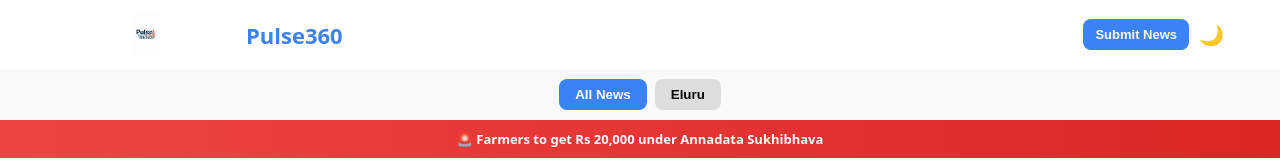
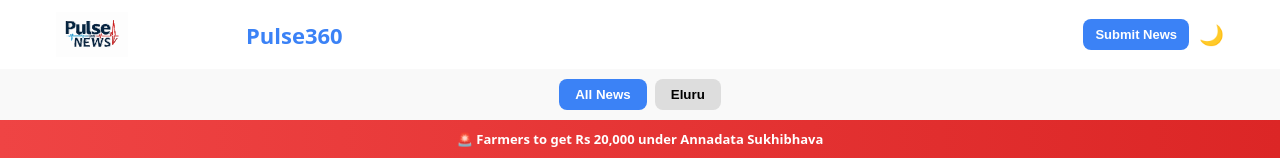
Before and after one commit to Narasimha-cyber/pulse360, a Next.js app: page / in a window 1280 px wide. Shown: the top 160 px of the page. Built offline with nearby package versions, Linux system fonts and the light colour scheme; no server answers.

Commit message:
Change logo from img to background div
Replaced logo image with a div using background image.

```diff
--- a/app/page.js
+++ b/app/page.js
@@ -167,7 +167,7 @@ export default function Home() {
       <header style={{position:'sticky', top:0, zIndex:10, background:colors.bg, borderBottom:`1px solid ${colors.border}`}}>
         <div style={{maxWidth:'1200px', margin:'0 auto', padding:'12px 16px', display:'flex', justifyContent:'space-between', alignItems:'center', flexWrap:'wrap'}}>
           <div style={{display:'flex', alignItems:'center', gap:'10px'}}>
-            <img src="/logo.svg" alt="Pulse360" style={{ width: '180px', height: '45px', objectFit: 'contain' }} />
+            <div style={{ width: '180px', height: '45px', backgroundImage: 'url(/logo.svg)', backgroundSize: '40%', backgroundRepeat: 'no-repeat', backgroundPosition: 'left center' }}></div>
             <h1 style={{fontSize:'22px', fontWeight:'bold', color:'#3b82f6'}}>Pulse360</h1>
           </div>
           <div style={{display:'flex', alignItems:'center', gap:'10px'}}>
```
